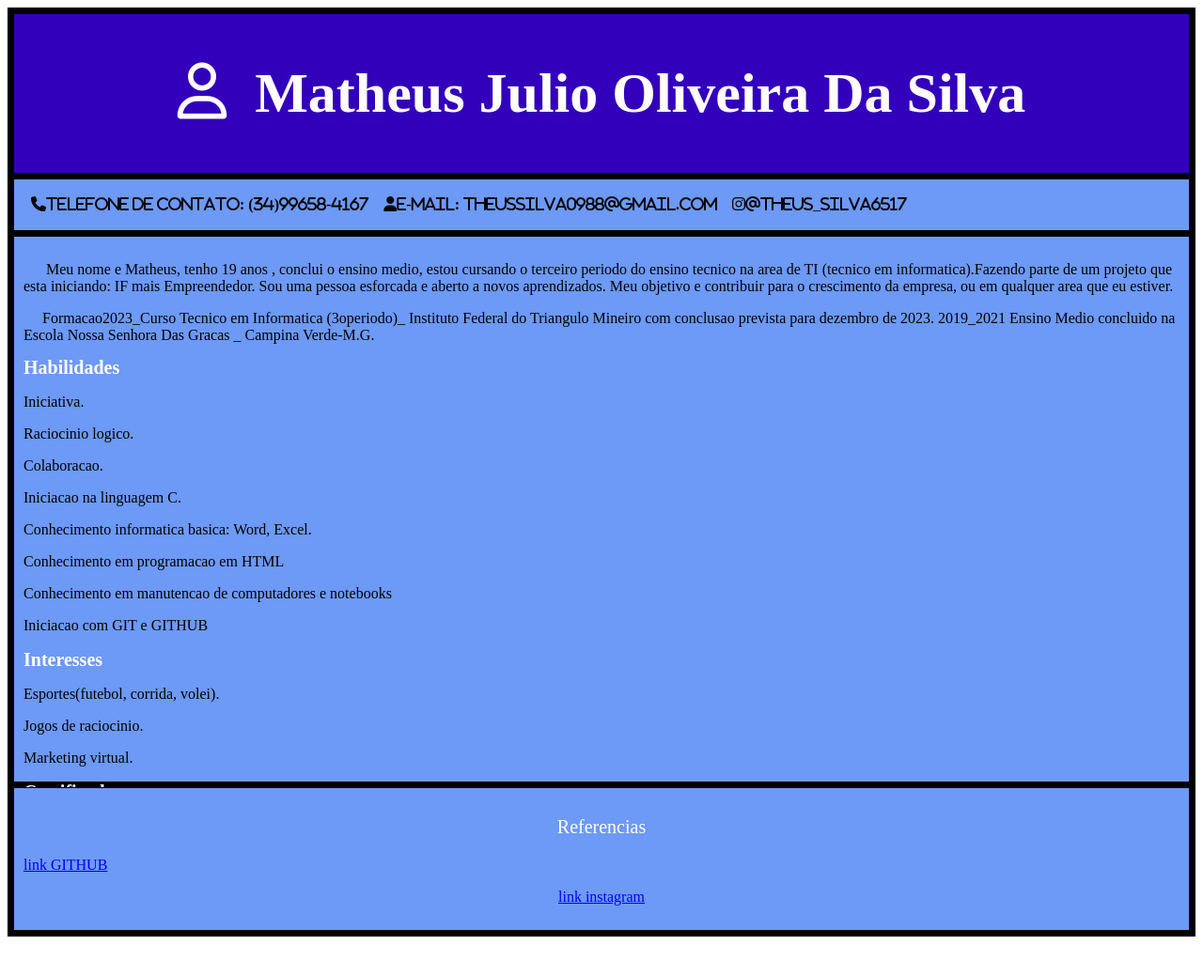
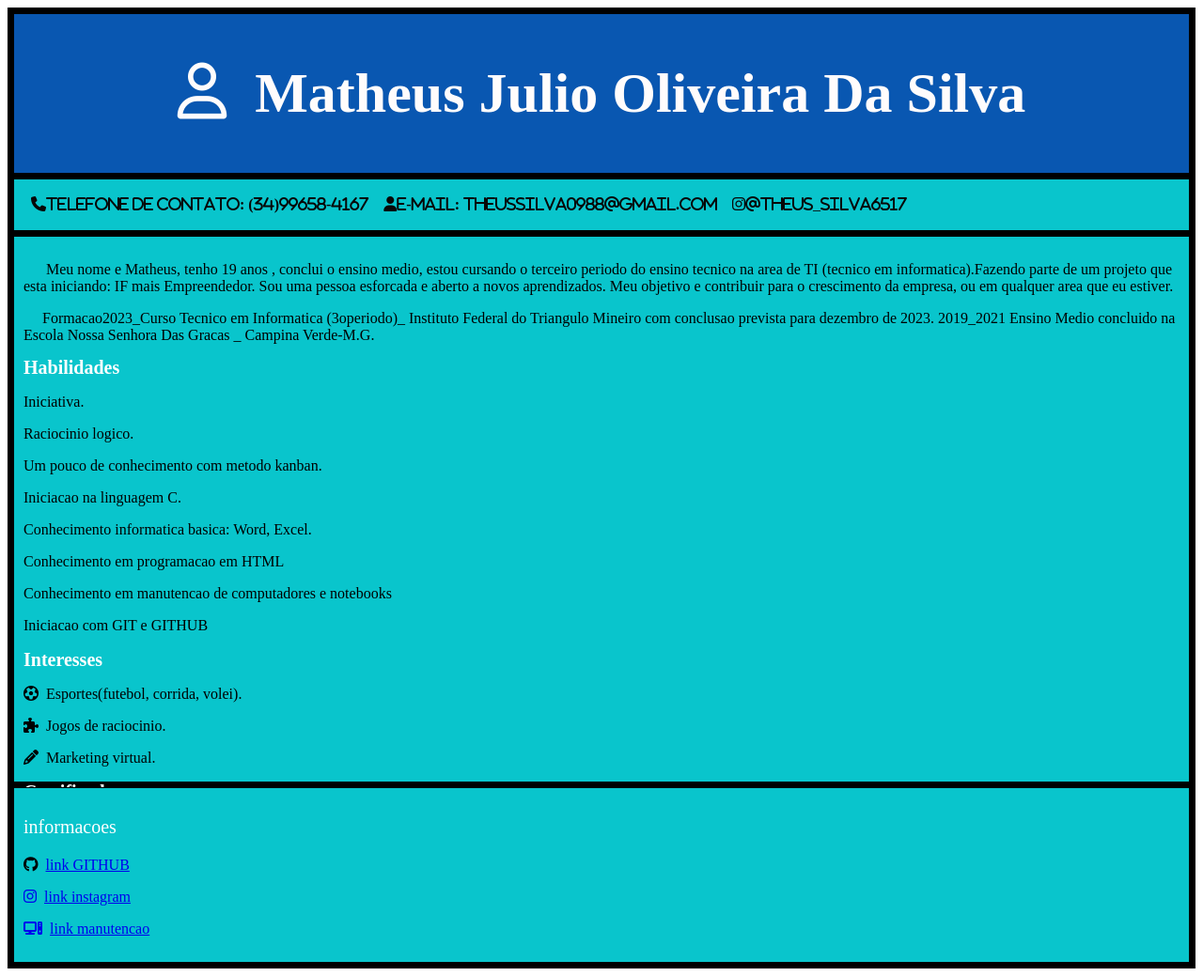
Before and after one commit to matheusjl/meu-curriculo, a plain HTML site: page index.html in a window 1280 px wide. Shown: the whole page at 94% size. Before the commit the page ends 1005 px from the top, so only its background shows below. Drawn offline with Linux system fonts and the light colour scheme.

Commit message:
incluindo links

```diff
--- a/index.html
+++ b/index.html
@@ -29,25 +29,26 @@
                     <h1 style="text-align: left;font-size: 20px;color: white;">Habilidades</h1>
                         <p>Iniciativa.</p>
                         <p>Raciocinio logico.</p>
-                        <p>Colaboracao.</p>
+                        <p>Um pouco de conhecimento com metodo kanban.</p>
                         <p>Iniciacao na linguagem C.</p>
                         <p>Conhecimento informatica basica: Word, Excel.</p>
                         <p>Conhecimento em programacao em HTML</p>
                         <p>Conhecimento em manutencao de computadores e notebooks</p>
                         <p>Iniciacao com GIT e GITHUB</p>
                         <h1 style="text-align: left;font-size: 20px;color: white;">Interesses</h1>
-                        <p>Esportes(futebol, corrida, volei).</p>
-                        <p>Jogos de raciocinio.</p>
-                        <p>Marketing virtual.</p>
+                        <p><i class="fa-regular fa-futbol"></i>&nbsp;&nbsp;Esportes(futebol, corrida, volei).</p>
+                        <p><i class="fa-solid fa-puzzle-piece">&nbsp;&nbsp;</i>Jogos de raciocinio.</p>
+                        <p><i class="fa-solid fa-pencil">&nbsp;&nbsp;</i>Marketing virtual.</p>
                         <h1 style="text-align: left;font-size: 20px; color: white;">Certificados</h1>
                         <p>Certificado de carga horaria 40 horas de gestao e empreendimento: diagnostico e analise de micro e pequenos negocios <br>
                             Certificado de carga horaria 10 horas de pilotagem de Drone </p>
                             <p><a href="certificado2.pdf" target="_blank">link certificados</a></p>
             </div>
             <div id="footer">
-                <p style="text-align: center; left;font-size: 20px; color: white;">Referencias</p>
-                <p style="text-align: left;"><a href="  https://github.com/matheusjl" target="_blank">link GITHUB
-                    <a href="https://instagram.com/theus_silva6517?igshid=ZGUzMzM3NWJiOQ==" target="_blank"><p style="text-align: center;"> link instagram</p></a></a></p>
+                <p style="text-align: left;font-size: 20px; color: white;">informacoes</p>
+                <p style="text-align: left;"><i class="fa-brands fa-github">&nbsp;&nbsp;</i><a href="  https://github.com/matheusjl" target="_blank">link GITHUB</p>
+                <p style="text-align: left;"><i class="fa-brands fa-instagram">&nbsp;&nbsp;</i><a href="https://instagram.com/theus_silva6517?igshid=ZGUzMzM3NWJiOQ==" target="_blank">link instagram</p>
+                <p><i class="fa-solid fa-computer">&nbsp;&nbsp;</i><a href="manutencao.jpg" target="_blank">link manutencao</a></p>
             </div>
         </div>
     </body>
--- a/style.css
+++ b/style.css
@@ -12,7 +12,7 @@
 }
 
 #header {
-    background-color:rgb(50, 0, 187);
+    background-color:rgb(9, 87, 177);
     text-align: center;
     color: rgb(255, 252, 252);
     grid-area: header;
@@ -52,7 +52,7 @@ img {
 }
 
 .container div {
-    background-color: rgb(109, 153, 247);
+    background-color: rgb(9, 197, 204);
     padding: 10px;
     border: 1px solid black;
 }
```
Also changed, not shown: 1 other file.
